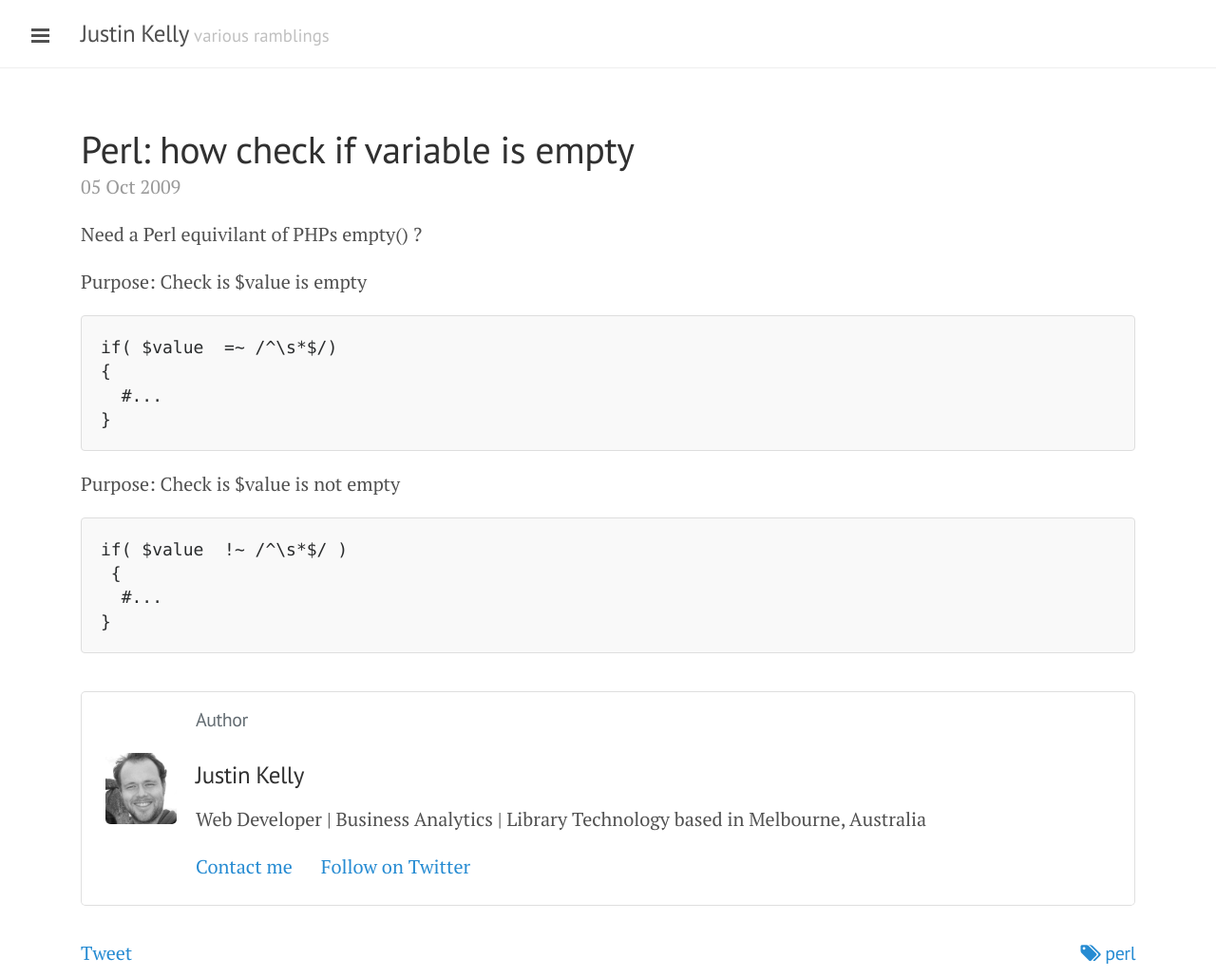
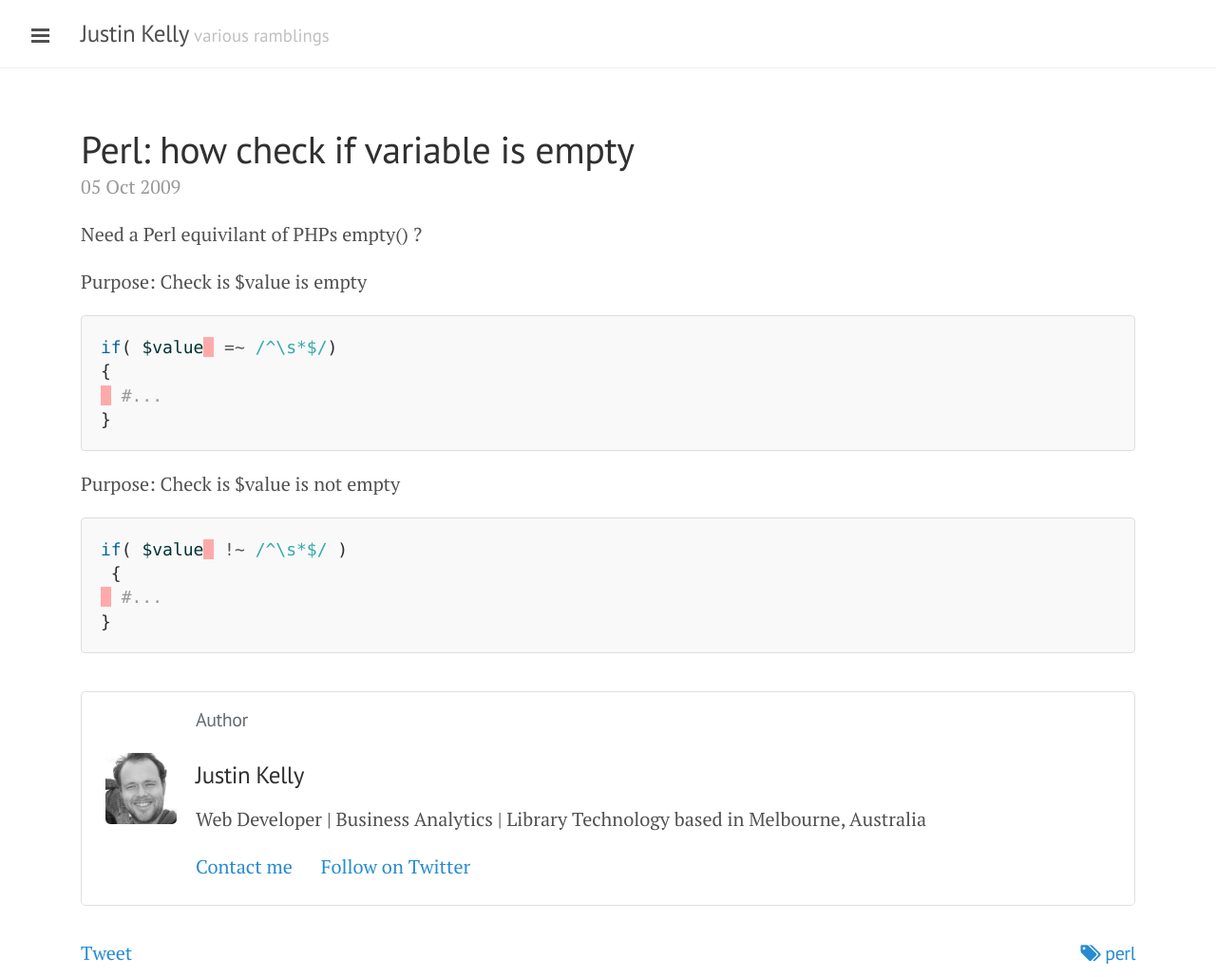
Before and after one commit to justinkelly/justinkelly.github.io, a Jekyll site: the page built from _posts/2009-10-05-perl-how-check-if-variable-is-empty.markdown, in a window 1280 px wide. Shown: the whole page at 95% size. Built offline with Jekyll 4.4.1, drawn with Linux system fonts in a browser that asks for light colours; nearby versions of some CDN libraries; comment, search, counter and statistics services are not loaded.

Commit message:
Updated 2009-10-05-perl-how-check-if-variable-is-empty.markdown

````diff
--- a/_posts/2009-10-05-perl-how-check-if-variable-is-empty.markdown
+++ b/_posts/2009-10-05-perl-how-check-if-variable-is-empty.markdown
@@ -1,14 +1,15 @@
 ---
 layout: post
-title: "Perl: how check if variable is empty"
+title: 'Perl: how check if variable is empty'
 published: true
 tags: perl
+comments: true
 ---
 Need a Perl equivilant of PHPs empty() ?
 
 Purpose: Check is $value is empty
 
-```
+``` perl
 if( $value  =~ /^\s*$/)
 {
   #...
@@ -17,7 +18,7 @@
 
 Purpose: Check is $value is not empty
 
-```
+``` perl
 if( $value  !~ /^\s*$/ )
  {
   #...
````
